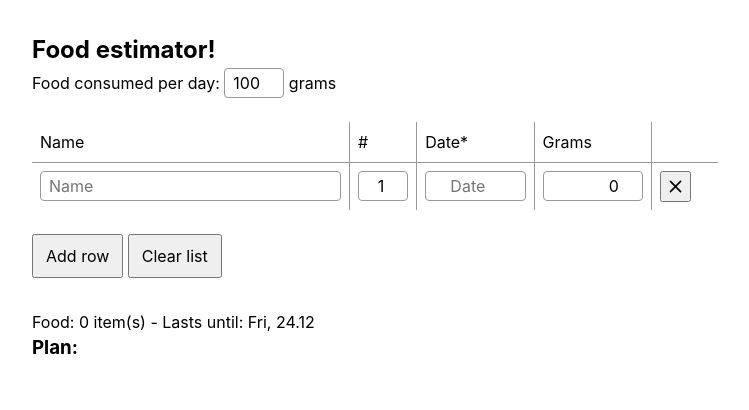
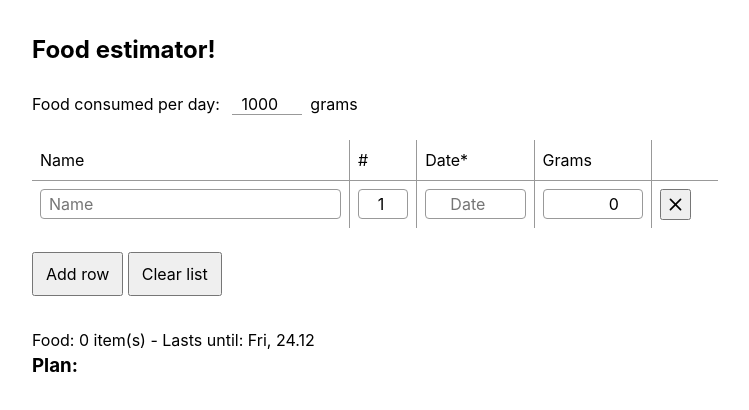
Before and after one commit to rahelest/food-estimate, a Next.js app: page / in a window 1280 px wide. Shown: the top 410 px of the page, without its empty margins (265-1014 px from the left). Built offline with nearby package versions, Linux system fonts and the light colour scheme.

Commit message:
feat: update title style

```diff
--- /dev/null
+++ b/components/Estimator.module.css
@@ -0,0 +1,14 @@
+.title {
+  margin: 0 0 24px;
+}
+
+.perDayInput {
+  border-top: 0;
+  border-left: 0;
+  border-right: 0;
+  border-radius: 0;
+  margin: 0 8px;
+  padding: 0;
+  text-align: center;
+  width: 70px;
+}
--- a/components/Estimator.tsx
+++ b/components/Estimator.tsx
@@ -3,6 +3,7 @@ import List from "./List"
 import Results from "./Results"
 import { useLocalStorage } from "../composables/useLocalStorage"
 import { FoodRow } from "../models"
+import styles from "./Estimator.module.css"
 
 function Estimator() {
   const { load, save } = useLocalStorage()
@@ -29,19 +30,19 @@ function Estimator() {
   }
 
   return (
-    <div className="App">
-      <h2>Food estimator!</h2>
+    <>
+      <h2 className={styles.title}>Food estimator!</h2>
       Food consumed per day:{" "}
       <input
         value={perDay}
         type="number"
         onChange={onChangePerDay}
-        style={{ width: "60px", textAlign: "center" }}
-      />{" "}
+        className={styles.perDayInput}
+      />
       grams
       <List list={list} setList={setList} emptyRow={emptyRow} />
       <Results list={list} perDay={perDay} />
-    </div>
+    </>
   )
 }
 
--- a/components/List.tsx
+++ b/components/List.tsx
@@ -78,7 +78,7 @@ function List({ list, setList, emptyRow }: Props) {
                 type="number"
                 min="1"
                 value={el.amount}
-                placeholder="Amount"
+                placeholder="#"
                 onClick={(e) => {
                   const target = e.target as HTMLInputElement
                   return target.select()
--- a/styles/globals.css
+++ b/styles/globals.css
@@ -33,7 +33,7 @@ button {
 }
 
 .container {
-  padding: 0 16px;
+  padding: 16px;
   margin: 0 auto;
 }
 
```
